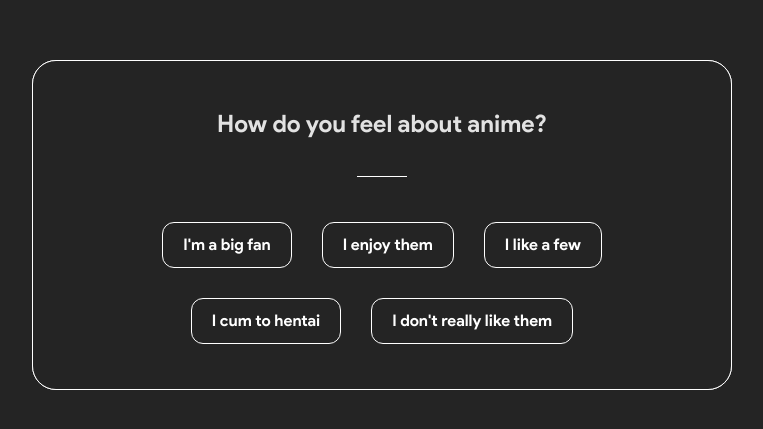
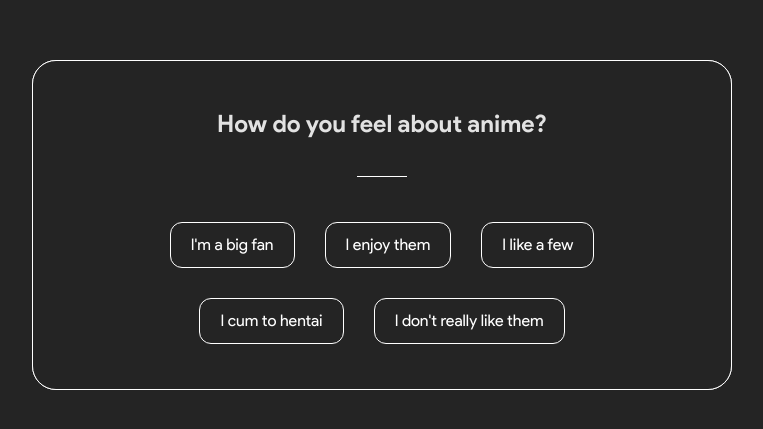
Before and after one commit to tyVespA/quiz-website-test-next, a Next.js app: page / in a window 1280 px wide. Shown: the part 175-604 px from the top of the page, without its empty margins (258-1021 px from the left). Built offline with nearby package versions, Linux system fonts and the light colour scheme.

Commit message:
Fix import

```diff
--- a/src/app/layout.js
+++ b/src/app/layout.js
@@ -2,18 +2,10 @@ import localFont from "next/font/local";
 import "./globals.css";
 
 const myFont = localFont({
-  src: "./font/Product-Sans-Regular.ttf",
-  display: "swap",
-});
-
-const myFontRegular = localFont({
-  src: "./font/Product-Sans-Regular.ttf",
-  display: "swap",
-});
-
-const myFontBold = localFont({
-  src: "./font/Product-Sans-Bold.ttf",
-  display: "swap",
+  src: [
+    { path: "./font/Product-Sans-Regular.ttf", weight: "400", style: "normal" },
+    { path: "./font/Product-Sans-Bold.ttf", weight: "700", style: "bold" },
+  ],
 });
 
 export const metadata = {
@@ -24,9 +16,7 @@ export const metadata = {
 export default function RootLayout({ children }) {
   return (
     <html lang="en">
-      <body className={`${myFont.className} ${myFontBold.className}`}>
-        {children}
-      </body>
+      <body className={myFont.className}>{children}</body>
     </html>
   );
 }
```
